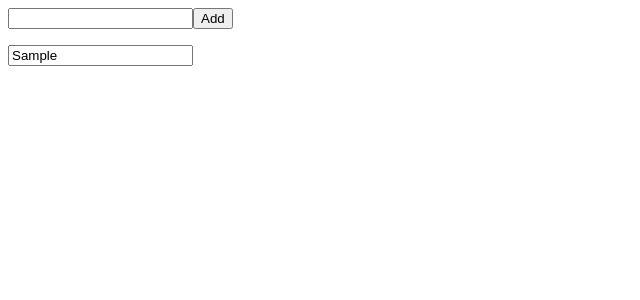
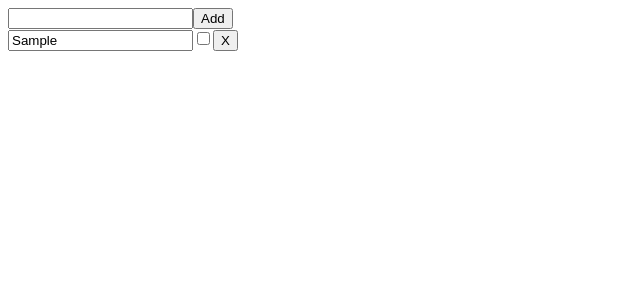
Before and after one commit to 5onze/React-Trello, a React (Create React App) app: page / in a window 1280 px wide. Both pictures are taken after typing "Sample" into the empty fields and a click on the button "Add". Shown: the top 300 px of the page, without its empty margins (0-640 px from the left). Built offline with nearby package versions, Linux system fonts and the light colour scheme.

Commit message:
Todo Checkbox, Delete

```diff
--- a/src/TodoItem.tsx
+++ b/src/TodoItem.tsx
@@ -23,11 +23,29 @@
     setTodoList(newList);
   };
 
+  const toggleItemCompletion = () => {
+    const newList = replaceItemAtIndex(todoList, index, {
+      ...item,
+      isComplete: !item.isComplete,
+    });
+    setTodoList(newList);
+    console.log(newList);
+  };
+
+  const deleteItem = () => {
+    const newList = removeItemAtIndex(todoList, index);
+    setTodoList(newList);
+  };
+
   return (
     <div>
       <input type="text" value={item.text} onChange={editItemText} />
-      {/* {<input type="checkbox" value={} onChange={} />
-    <button onClick={}>X</button>} */}
+      <input
+        type="checkbox"
+        checked={item.isComplete}
+        onChange={toggleItemCompletion}
+      />
+      <button onClick={deleteItem}>X</button>
     </div>
   );
 }
@@ -40,4 +58,8 @@
   return [...arr.slice(0, index), newValue, ...arr.slice(index + 1)];
 }
 
+function removeItemAtIndex(arr: TodoProps[], index: number) {
+  return [...arr.slice(0, index), ...arr.slice(index + 1)];
+}
+
 export default TodoItem;
--- a/src/TodoList.tsx
+++ b/src/TodoList.tsx
@@ -10,11 +10,9 @@
   return (
     <>
       <TodoItemCreator />
-      <p>
-        {todoList.map((todoItem) => (
-          <TodoItem key={todoItem.id} item={todoItem} />
-        ))}
-      </p>
+      {todoList.map((todoItem) => (
+        <TodoItem key={todoItem.id} item={todoItem} />
+      ))}
     </>
   );
 }
```
